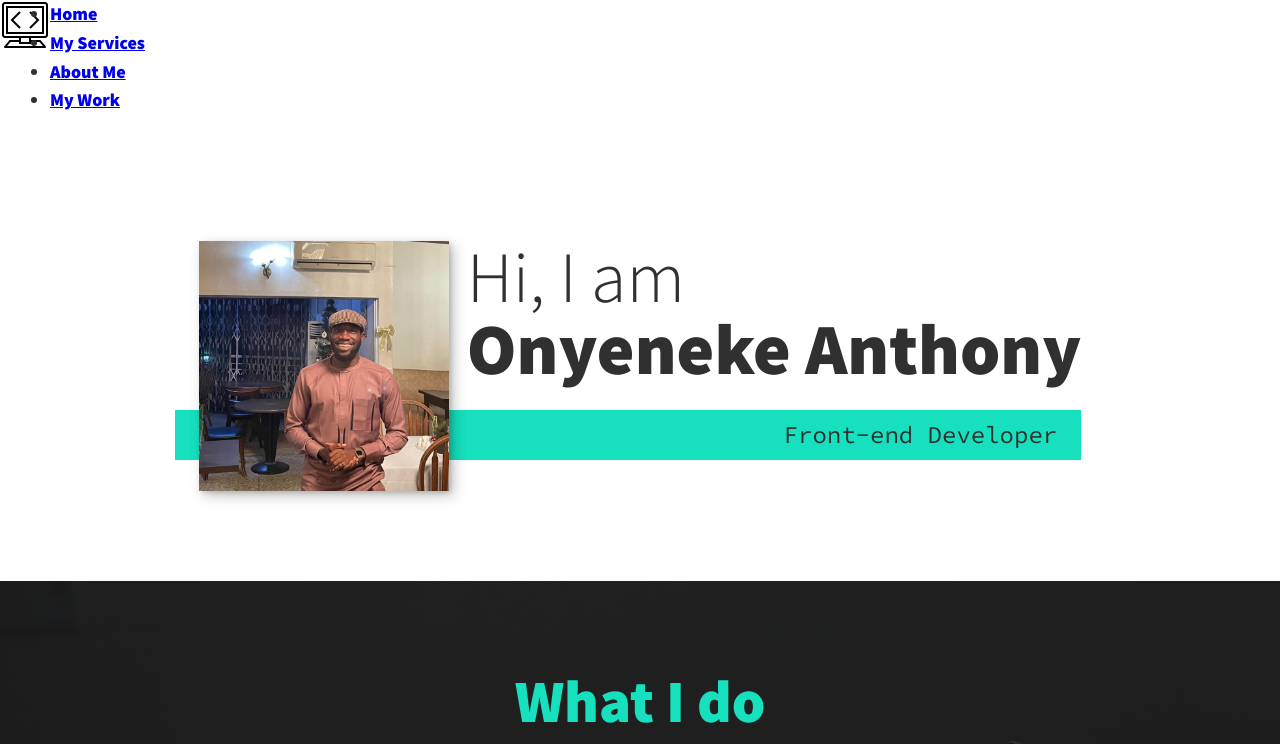
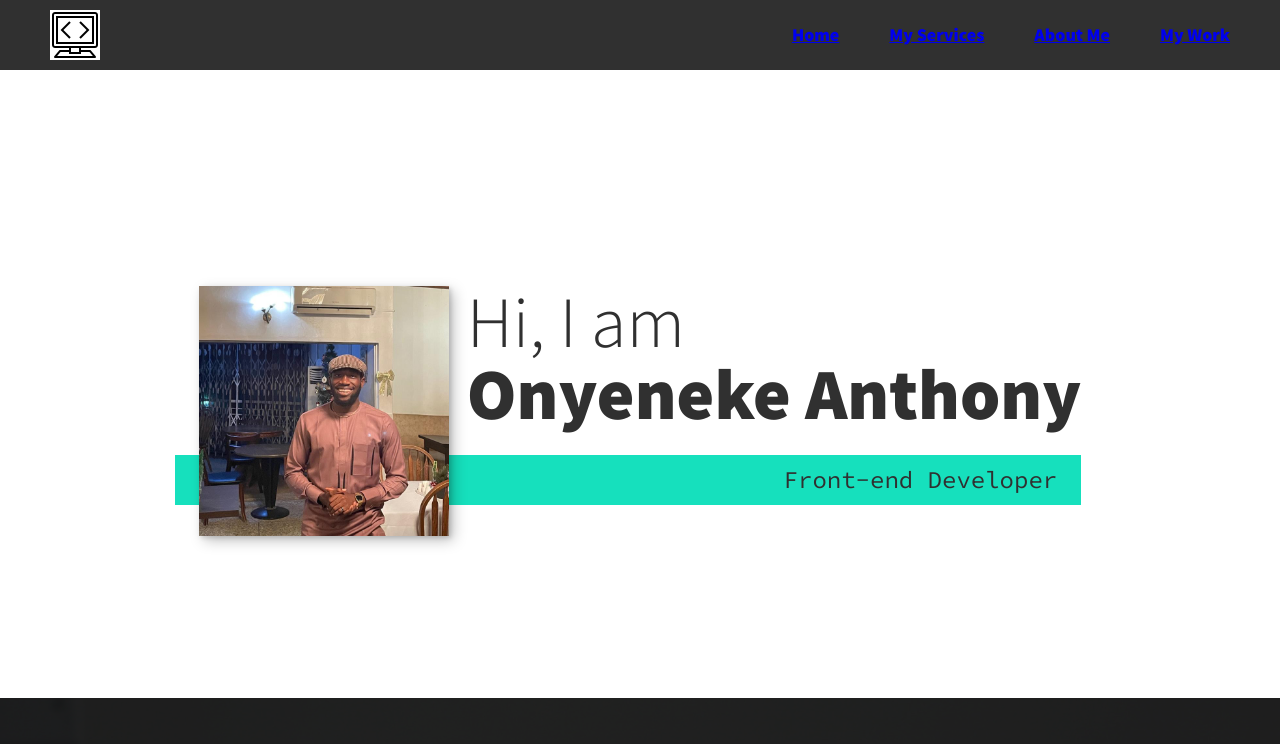
Before and after one commit to Onyeneke-AC/react-portfolio, a React (Vite) app: page /home in a window 1280 px wide. Shown: the top 744 px of the page. Built offline with nearby package versions, Linux system fonts and the light colour scheme.

Commit message:
Styling of the navbar

```diff
--- a/src/components/Introduction.jsx
+++ b/src/components/Introduction.jsx
@@ -4,6 +4,7 @@ import Subtitle from "../atoms/Subtitle";
 
 const StyledIntroduction = styled.section`
   position: relative;
+  padding: 1000px auto;
 
   @media (min-width: 600px) {
     display: grid;
--- a/src/components/Logo.jsx
+++ b/src/components/Logo.jsx
@@ -4,10 +4,14 @@ const StyledLogo = styled.div`
   max-width: 150px;
 `;
 
+const LogoImage = styled.img`
+  background-color: var(--clr-light);
+`;
+
 function Logo() {
   return (
     <StyledLogo>
-      <img src="./img/my_logo.png" alt="" />
+      <LogoImage src="./img/my_logo.png" alt="" />
     </StyledLogo>
   );
 }
--- a/src/components/MainNav.jsx
+++ b/src/components/MainNav.jsx
@@ -1,9 +1,36 @@
-import { Link } from "react-router-dom";
+import { useEffect } from "react";
+import { Link, useLocation } from "react-router-dom";
+import styled from "styled-components";
+
+const StyledNav = styled.nav`
+  display: flex;
+`;
+
+const StyledList = styled.ul`
+  display: flex;
+  justify-content: space-between;
+  gap: 50px;
+  align-items: center;
+  list-style: none;
+`;
 
 function MainNav() {
+  const location = useLocation();
+
+  useEffect(() => {
+    if (location.hash) {
+      let elem = document.getElementById(location.hash.slice(1));
+      if (elem) {
+        elem.scrollIntoView({ behavior: "smooth" });
+      }
+    } else {
+      window.scrollTo({ top: 0, left: 0, behavior: "smooth" });
+    }
+  }, [location]);
+
   return (
-    <nav class="nav">
-      <ul class="nav__list">
+    <StyledNav>
+      <StyledList>
         <li class="nav__item">
           <Link to="#home" class="nav__link">
             Home
@@ -24,8 +51,8 @@ function MainNav() {
             My Work
           </Link>
         </li>
-      </ul>
-    </nav>
+      </StyledList>
+    </StyledNav>
   );
 }
 
--- a/src/components/MyServices.jsx
+++ b/src/components/MyServices.jsx
@@ -1,7 +1,5 @@
 import styled from "styled-components";
 import Heading from "../atoms/Heading";
-import { useLocation } from "react-router-dom";
-import { useEffect } from "react";
 import ButtonLink from "../atoms/Button";
 
 const StyledMyServices = styled.section`
@@ -30,19 +28,6 @@ const Services = styled.div`
 `;
 
 function MyServices() {
-  const location = useLocation();
-
-  useEffect(() => {
-    if (location.hash) {
-      let elem = document.getElementById(location.hash.slice(1));
-      if (elem) {
-        elem.scrollIntoView({ behavior: "smooth" });
-      }
-    } else {
-      window.scrollTo({ top: 0, left: 0, behavior: "smooth" });
-    }
-  }, [location]);
-
   return (
     <StyledMyServices id="services">
       <Heading as="services">
--- a/src/components/Navbar.jsx
+++ b/src/components/Navbar.jsx
@@ -5,10 +5,16 @@ import { GiHamburgerMenu } from "react-icons/gi";
 
 const StyledHeader = styled.header`
   display: flex;
+  justify-content: space-between;
+  align-items: center;
   font-weight: var(--fw-bold);
-  margin-bottom: 2em;
+  margin-bottom: 5em;
+  padding: 10px 50px;
   position: sticky;
   top: 0;
+  gap: 500px;
+  background-color: var(--clr-dark);
+  z-index: 1000;
 `;
 
 function Navbar() {
--- a/src/index.css
+++ b/src/index.css
@@ -53,7 +53,7 @@ body {
 }
 
 section {
-  padding: 5em 2em;
+  padding: 7em 2em 9em;
 }
 
 :focus {
```
